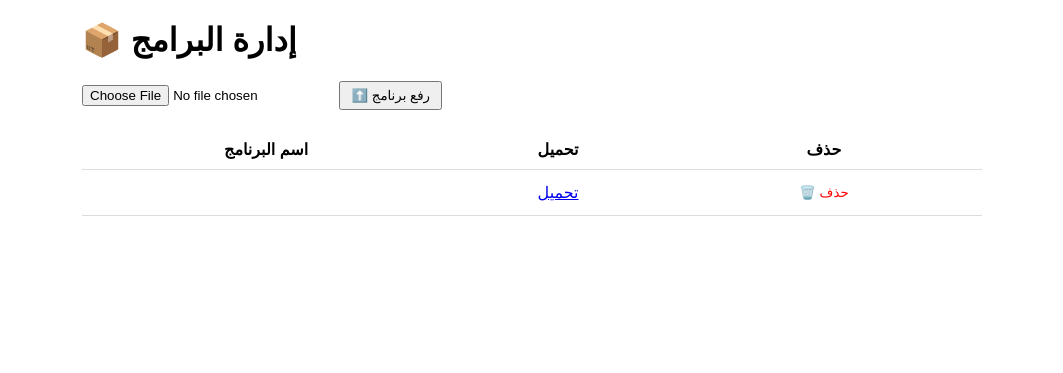
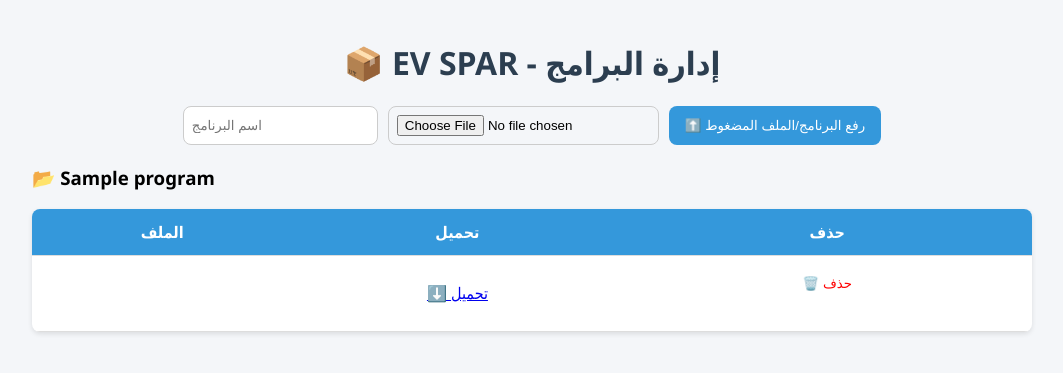
Before and after one commit to engalidev/uplowd, a Flask app: template templates/index.html in a window 1280 px wide. Shown: the top 373 px of the page, without its empty margins (108-1171 px from the left). Run offline with Flask 3, Linux system fonts and the light colour scheme; the template is opened without the code that fills it: most values are stand-ins (such as "Sample title", 1, 10 or a date in 2020).

Commit message:
Update index.html
Signed-off-by: engalidev <126967618+engalidev@users.noreply.github.com>

```diff
--- a/templates/index.html
+++ b/templates/index.html
@@ -2,14 +2,63 @@
 <html lang="ar">
 <head>
 <meta charset="UTF-8">
-<title>إدارة البرامج</title>
+<title>EV SPAR - إدارة البرامج</title>
 <style>
-body { font-family: Arial; max-width: 900px; margin: auto; }
-table { width: 100%; border-collapse: collapse; margin-top: 20px; }
-th, td { padding: 10px; border-bottom: 1px solid #ddd; text-align: center; }
-button { padding: 5px 10px; cursor: pointer; }
-.delete { color: red; background: none; border: none; }
-.flash { background: #e8ffe8; padding: 10px; margin-top: 10px; }
+body {
+    font-family: "Segoe UI", Tahoma, Arial;
+    background: #f4f6f9;
+    max-width: 1000px;
+    margin: auto;
+    padding: 20px;
+}
+h1 {
+    text-align: center;
+    color: #2c3e50;
+}
+form {
+    display: flex;
+    gap: 10px;
+    margin-bottom: 20px;
+    justify-content: center;
+}
+input[type=file], input[type=text] {
+    padding: 8px;
+    border-radius: 8px;
+    border: 1px solid #ccc;
+}
+button {
+    background: #3498db;
+    color: white;
+    border: none;
+    padding: 8px 16px;
+    border-radius: 8px;
+    cursor: pointer;
+}
+button:hover { background: #2980b9; }
+table {
+    width: 100%;
+    border-collapse: collapse;
+    margin-top: 10px;
+    background: white;
+    border-radius: 8px;
+    overflow: hidden;
+    box-shadow: 0 2px 5px rgba(0,0,0,0.1);
+}
+th, td {
+    padding: 12px;
+    text-align: center;
+    border-bottom: 1px solid #ddd;
+}
+th { background: #3498db; color: white; }
+.delete { color: red; background: none; border: none; cursor: pointer; }
+.flash {
+    background: #dff0d8;
+    border: 1px solid #d0e9c6;
+    padding: 10px;
+    border-radius: 6px;
+    margin-bottom: 10px;
+    text-align: center;
+}
 </style>
 
 <script>
@@ -23,8 +72,7 @@
 </head>
 
 <body>
-
-<h1>📦 إدارة البرامج</h1>
+<h1>📦 EV SPAR - إدارة البرامج</h1>
 
 {% with messages = get_flashed_messages() %}
 {% if messages %}
@@ -35,27 +83,25 @@
 {% endwith %}
 
 <form method="POST" enctype="multipart/form-data">
-    <input type="file" name="file" accept=".exe" required>
-    <button type="submit">⬆️ رفع برنامج</button>
+    <input type="text" name="program_name" placeholder="اسم البرنامج" required>
+    <input type="file" name="file" accept=".exe,.setup,.msi,.zip,.rar" required>
+    <button type="submit">⬆️ رفع البرنامج/الملف المضغوط</button>
 </form>
 
+{% for program, files in programs.items() %}
+<h3>📂 {{ program }}</h3>
 <table>
 <tr>
-    <th>اسم البرنامج</th>
+    <th>الملف</th>
     <th>تحميل</th>
     <th>حذف</th>
 </tr>
-
 {% for file in files %}
 <tr>
     <td>{{ file.split('_',1)[1] }}</td>
+    <td><a href="{{ url_for('download_file', program=program, filename=file) }}">⬇️ تحميل</a></td>
     <td>
-        <a href="{{ url_for('download_file', filename=file) }}">تحميل</a>
-    </td>
-    <td>
-        <form method="POST"
-              action="{{ url_for('delete_file', filename=file) }}"
-              onsubmit="return askPassword(this);">
+        <form method="POST" action="{{ url_for('delete_file', program=program, filename=file) }}" onsubmit="return askPassword(this);">
             <input type="hidden" name="password">
             <button class="delete">🗑️ حذف</button>
         </form>
@@ -63,6 +109,7 @@
 </tr>
 {% endfor %}
 </table>
+{% endfor %}
 
 </body>
 </html>
```
